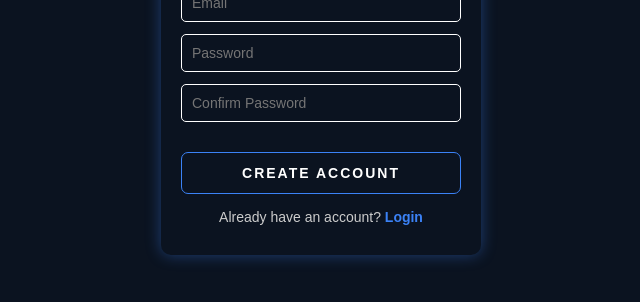
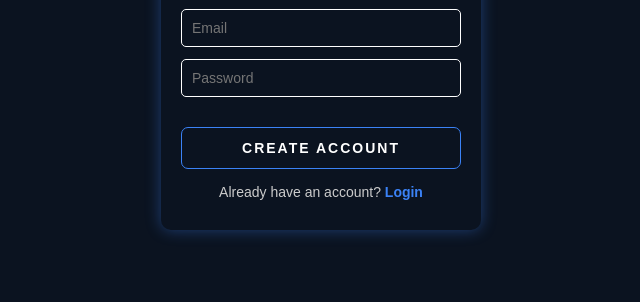
Before and after one commit to rosaaalyne/build-it, a plain HTML site: page index.html in a window 1280 px wide. Shown: the part 354-656 px from the top of the page, without its empty margins (319-959 px from the left). Drawn offline with Linux system fonts and the light colour scheme.

Commit message:
Update index.html

```diff
--- a/index.html
+++ b/index.html
@@ -135,10 +135,6 @@
         <input type="password" placeholder="Password" required>
       </div>
 
-      <div class="input-group">
-        <input type="password" placeholder="Confirm Password" required>
-      </div>
-
       <button type="submit">Create Account</button>
     </form>
 
```
